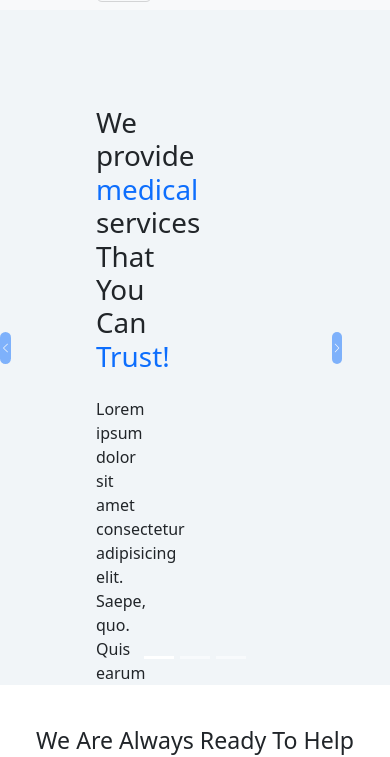
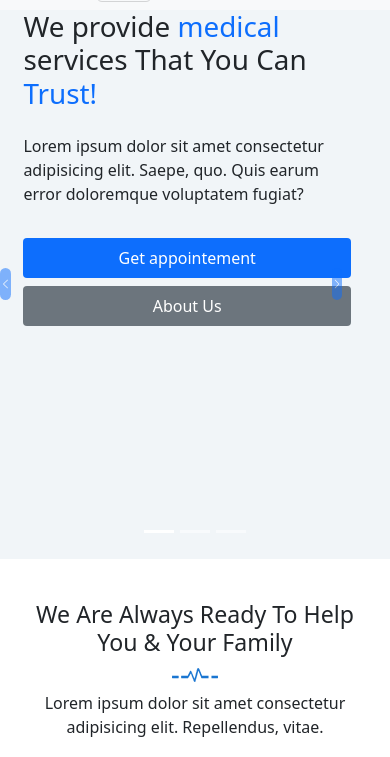
Before and after one commit to Gasbiachraf/Medi_Plus, a plain HTML site: page index.html in a window 390 px wide. Shown: the part 93-850 px from the top of the page. Drawn offline with nearby package versions, Linux system fonts and the light colour scheme.

Commit message:
responsivité-section 1

```diff
--- a/index.html
+++ b/index.html
@@ -60,7 +60,7 @@
     </header>
     <main>
         <!-- section1:carousel -->
-        <section class="carousel1">
+        <section class="carousel0">
             <div id="carouselExampleIndicators" class="carousel slide ">
                 <div class="carousel-indicators ">
                     <button type="button" data-bs-target="#carouselExampleIndicators" data-bs-slide-to="0"
@@ -72,56 +72,58 @@
                 </div>
                 <div class="carousel-inner carousel1">
                     <div class="carousel-item active slider">
-                        <div class="d-flex p-5 ">
-                            <div class="w-50  w-slider d-flex flex-column  p-5 ">
+                        <div class="d-flex p-lg-5 ">
+                            <div class="res-carosel w-50  w-slider d-flex flex-column  p-lg-5 ">
                                 <h1 class="pb-3">We provide <span class="text-primary">medical</span> services That You
                                     Can <span class="text-primary">Trust!</span></h1>
                                 <p>Lorem ipsum dolor sit amet consectetur adipisicing elit. Saepe, quo. Quis earum error
                                     doloremque voluptatem fugiat?
                                 </p>
-                                <div class="pt-3">
+                                <div class="pt-3  d-flex flex-lg-row align-items-center flex-column gap-lg-0 gap-2">
                                     <button class="rounded-1 bg-primary border-0 px-3 py-2 text-white">Get
                                         appointement</button>
-                                    <button class="rounded-1 bg-secondary border-0 px-3 py-2 text-white ms-2">About
+                                    <button class="rounded-1 bg-secondary border-0 px-3 py-2 text-white ms-lg-2">About
                                         Us</button>
                                 </div>
                             </div>
                         </div>
                     </div>
                     <div class="carousel-item active slider1">
-                        <div class="d-flex p-5 ">
-                            <div class="w-50  d-flex flex-column  p-5 ">
+                        <div class="d-flex p-lg-5 ">
+                            <div class="res-carosel w-50  w-slider d-flex flex-column  p-lg-5 ">
                                 <h1 class="pb-3">We provide <span class="text-primary">medical</span> services That You
                                     Can <span class="text-primary">Trust!</span></h1>
                                 <p>Lorem ipsum dolor sit amet consectetur adipisicing elit. Saepe, quo. Quis earum error
                                     doloremque voluptatem fugiat?
                                 </p>
-                                <div class="pt-3">
+                                <div class="pt-3  d-flex flex-lg-row align-items-center flex-column gap-lg-0 gap-2">
                                     <button class="rounded-1 bg-primary border-0 px-3 py-2 text-white">Get
                                         appointement</button>
-                                    <button class="rounded-1 bg-secondary border-0 px-3 py-2 text-white ms-2">About
+                                    <button class="rounded-1 bg-secondary border-0 px-3 py-2 text-white ms-lg-2">About
                                         Us</button>
                                 </div>
                             </div>
                         </div>
                     </div>
-                    <div class="carousel-item active slider2 ">
-                        <div class="d-flex p-5 ">
-                            <div class="w-50  d-flex flex-column  p-5 ">
+                    <div class="carousel-item active slider2">
+                        <div class="d-flex p-lg-5 ">
+                            <div class="res-carosel w-50  w-slider d-flex flex-column  p-lg-5 ">
                                 <h1 class="pb-3">We provide <span class="text-primary">medical</span> services That You
                                     Can <span class="text-primary">Trust!</span></h1>
                                 <p>Lorem ipsum dolor sit amet consectetur adipisicing elit. Saepe, quo. Quis earum error
                                     doloremque voluptatem fugiat?
                                 </p>
-                                <div class="pt-3">
+                                <div class="pt-3  d-flex flex-lg-row align-items-center flex-column gap-lg-0 gap-2">
                                     <button class="rounded-1 bg-primary border-0 px-3 py-2 text-white">Get
                                         appointement</button>
-                                    <button class="rounded-1 bg-secondary border-0 px-3 py-2 text-white ms-2">About
+                                    <button class="rounded-1 bg-secondary border-0 px-3 py-2 text-white ms-lg-2">About
                                         Us</button>
                                 </div>
                             </div>
                         </div>
                     </div>
+
+
                 </div>
                 <button class="carousel-control-prev" type="button" data-bs-target="#carouselExampleIndicators"
                     data-bs-slide="prev">
--- a/src/sass/modules/home/_main.sass
+++ b/src/sass/modules/home/_main.sass
@@ -97,8 +97,30 @@
 
 @media  ( max-width: 430px )
     // section1
+    // section1:carousel
     .carousel1
-        height: 80vh
+        height: 65vh !important
+        width: 100vw !important
+    .slider
+        background-image: url(../img/slider.jpg)
+        height: 100% !important
+        width: 100% !important
+        background-size: cover
+    .slider1
+        background-image: url(../img/slider2.jpg)
+        height: 100% !important
+        width: 100% !important
+        background-size: cover
+    .slider2
+        background-image: url(../img/slider3.jpg)
+        height: 100% !important
+        width: 100% !important
+        background-size: cover
+    .res-carosel
+        width: 90% !important
+        padding-left: 6vw
+        button
+            width: 100% !important
 
     // section2
     .section2
@@ -213,7 +235,7 @@
             align-items: center
             .sec9-parent
                 width: 90% !important
-                height: 90vh  !important
+                height: 90vh !important
                 img
                     width: 100% !important
     // section10
@@ -233,7 +255,7 @@
     .sec11-child2
         align-items: center
         .sec11-child
-            width: 90%  !important
+            width: 90% !important
             .border-input
                 border: 1px solid black
                 border-radius: 6px
@@ -243,7 +265,7 @@
                 height: 150px
                 border-radius: 10px
         .sec11-img
-            width: 90%  !important
+            width: 90% !important
     // section12
     .sec12-child
         .sec12-child2
@@ -260,4 +282,4 @@
             .f-child
                 .ff-child
                     padding: 0 !important
-                    margin:  0 !important
+                    margin: 0 !important
```
Also changed, not shown: public/css/app.css, 1 other file.
